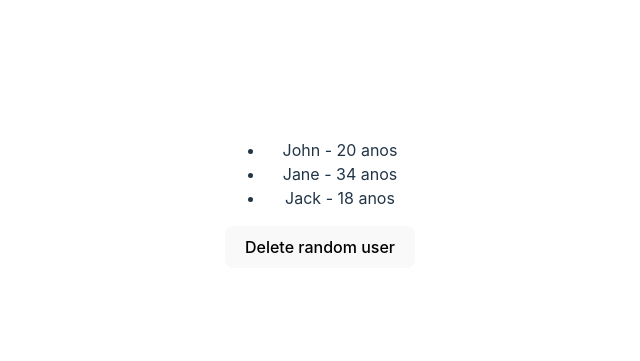
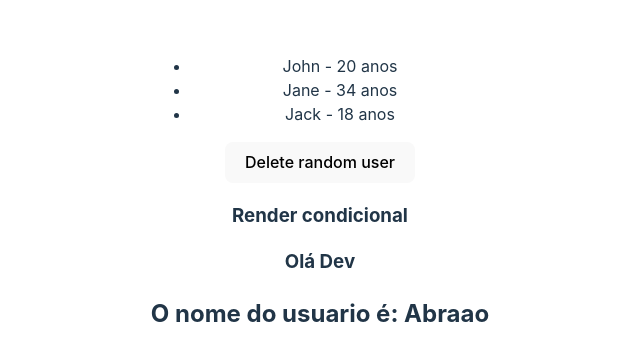
Before and after one commit to abraaorochapb/iteractionsReact, a React (Vite) app: page / in a window 1280 px wide. Shown: the part 205-566 px from the top of the page, without its empty margins (320-960 px from the left). Built offline with nearby package versions, Linux system fonts and the light colour scheme.

Commit message:
Continuidade nos estudos com Conditional Rendering, render ternario, previousState

```diff
--- a/src/App.jsx
+++ b/src/App.jsx
@@ -1,13 +1,15 @@
 import './App.css'
 
 import RenderingKeys from './components/renderingkeys'
-
-
+import ConditionalRender from './components/ConditionalRender'
+import ShowUserName from './components/ShowUserName'
 function App() {
 
   return (
     <>
       <RenderingKeys/>
+      <ConditionalRender/>
+      <ShowUserName name='Abraao'/>
     </>
   )
 }
--- /dev/null
+++ b/src/components/ConditionalRender.jsx
@@ -0,0 +1,28 @@
+import React from 'react'
+import { useState } from 'react'
+
+const ConditionalRender = () => {
+  const x = true
+  const name = 'Abraao'
+
+  return (
+    <div>
+      {/* Render condicional */}
+      {x && <h3>Render condicional</h3>}
+
+      {/* Render ternário */}
+      {name === 'Abraao' ? (
+        <div>
+          <h3>Olá Dev</h3>
+        </div>
+      ) : (
+        <div>
+          <h3>Olá {name}!</h3>
+        </div>
+      )}
+
+    </div>
+  )
+}
+
+export default ConditionalRender
--- a/src/components/RenderingKeys.jsx
+++ b/src/components/RenderingKeys.jsx
@@ -10,7 +10,7 @@ const [users,setUsers] = useState([
 
 const deleteRandom = () => {
   const randomIndex = Math.floor(Math.random() * 4)
-  setUsers((prevUsers) => prevUsers.filter((user) => user.id !== randomIndex))
+  setUsers((prevUsers) => prevUsers.filter((user) => randomIndex !== user.id ))
 }
 
   return (
--- /dev/null
+++ b/src/components/ShowUserName.jsx
@@ -0,0 +1,11 @@
+import React from 'react'
+
+const ShowUserName = (props) => {
+  return (
+    <div>
+      <h2>O nome do usuario é: {props.name} </h2>
+    </div>
+  )
+}
+
+export default ShowUserName
```
